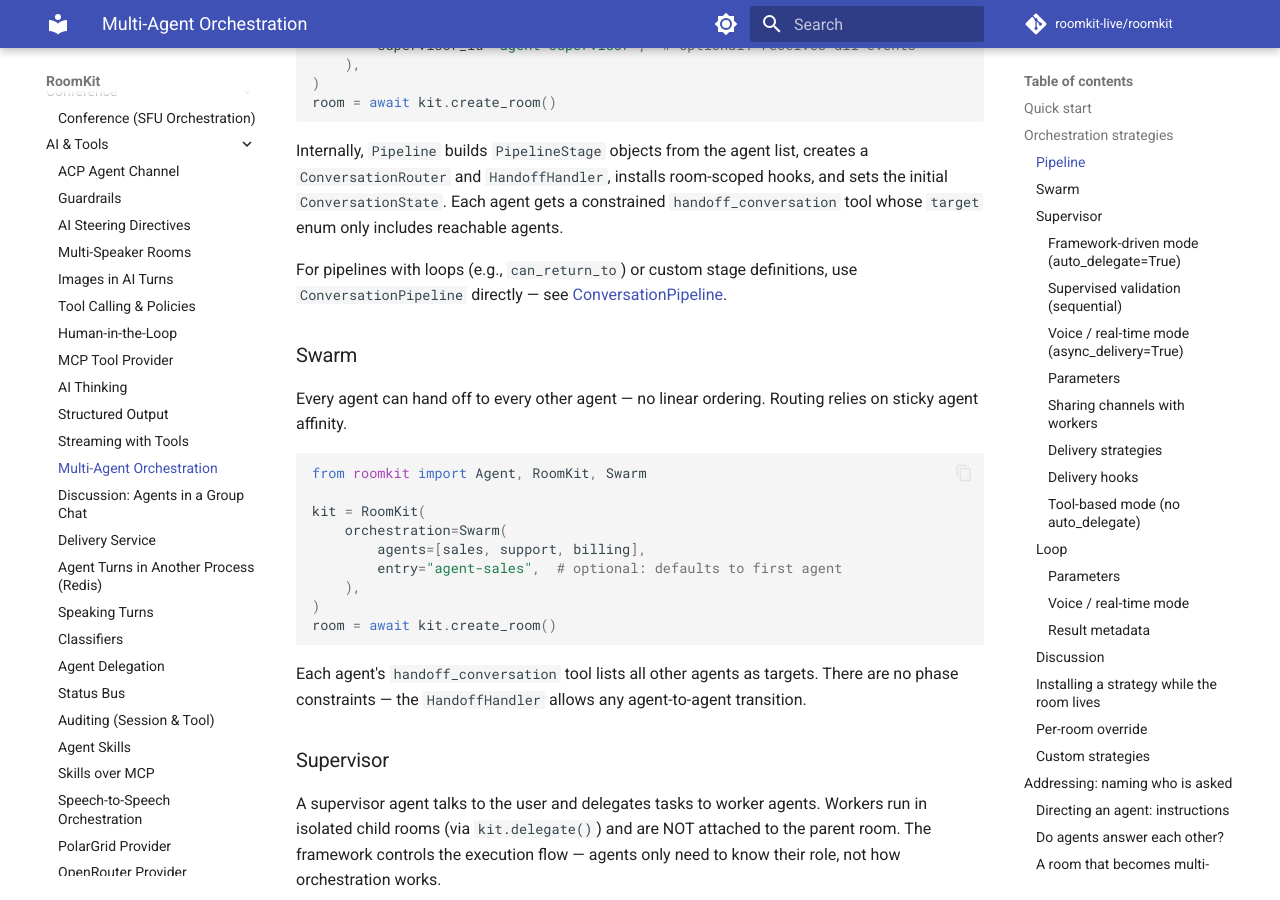
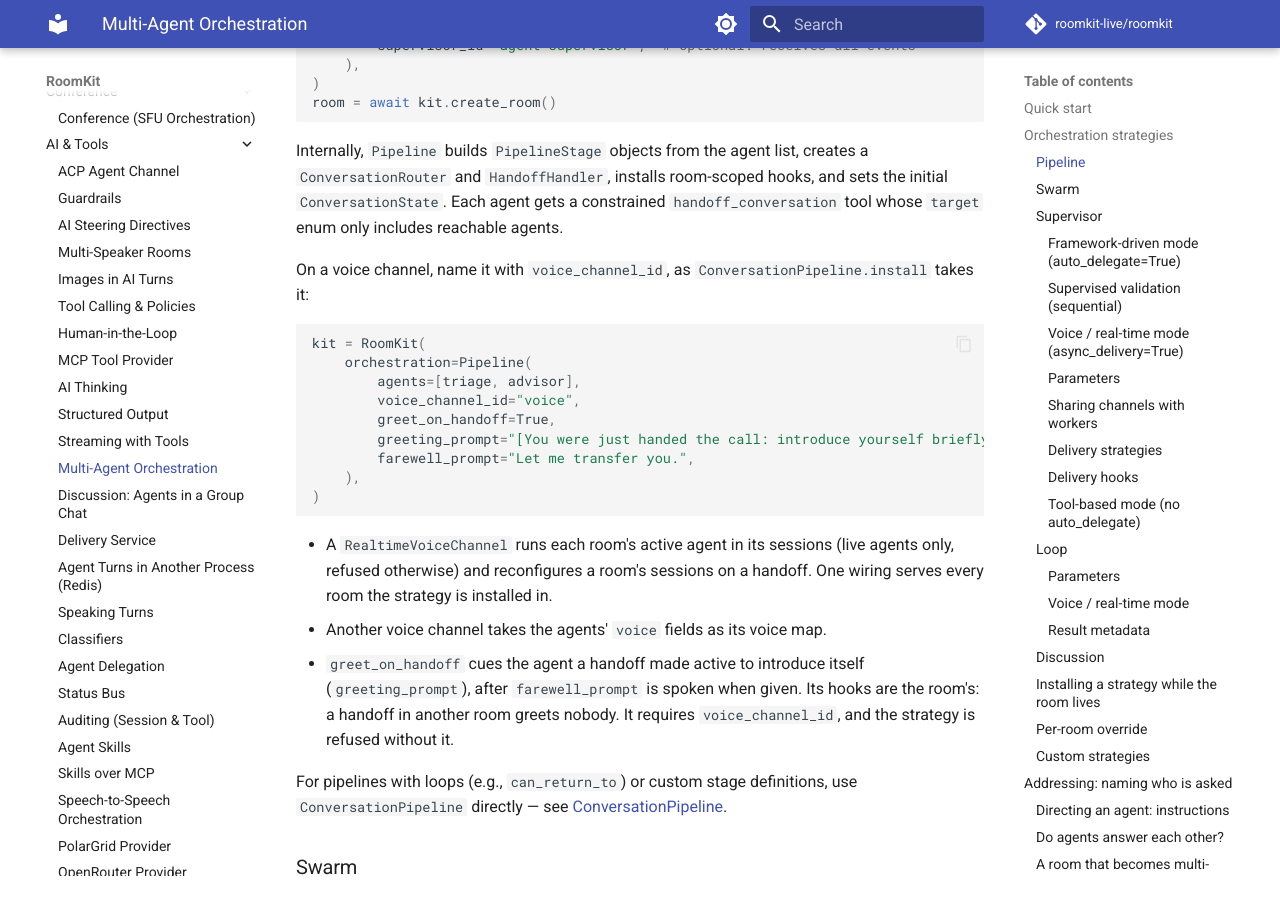
Before and after one commit to roomkit-live/roomkit-docs, an MkDocs documentation site: the page built from docs/guides/orchestration.md, in a window 1280 px wide and 900 px high, scrolled down 1057 px. Built offline with MkDocs 1.6.1 and Material for MkDocs 9.7.7, drawn with Linux system fonts in a browser that asks for light colours; comment, search, counter and statistics services are not loaded.

Commit message:
docs(orchestration): what the Pipeline strategy's voice parameters do (RMK-873)

````diff
--- a/docs/guides/orchestration.md
+++ b/docs/guides/orchestration.md
@@ -41,6 +41,24 @@ room = await kit.create_room()
 ```
 
 Internally, `Pipeline` builds `PipelineStage` objects from the agent list, creates a `ConversationRouter` and `HandoffHandler`, installs room-scoped hooks, and sets the initial `ConversationState`. Each agent gets a constrained `handoff_conversation` tool whose `target` enum only includes reachable agents.
+
+On a voice channel, name it with `voice_channel_id`, as `ConversationPipeline.install` takes it:
+
+```python
+kit = RoomKit(
+    orchestration=Pipeline(
+        agents=[triage, advisor],
+        voice_channel_id="voice",
+        greet_on_handoff=True,
+        greeting_prompt="[You were just handed the call: introduce yourself briefly]",
+        farewell_prompt="Let me transfer you.",
+    ),
+)
+```
+
+- A `RealtimeVoiceChannel` runs each room's active agent in its sessions (live agents only, refused otherwise) and reconfigures a room's sessions on a handoff. One wiring serves every room the strategy is installed in.
+- Another voice channel takes the agents' `voice` fields as its voice map.
+- `greet_on_handoff` cues the agent a handoff made active to introduce itself (`greeting_prompt`), after `farewell_prompt` is spoken when given. Its hooks are the room's: a handoff in another room greets nobody. It requires `voice_channel_id`, and the strategy is refused without it.
 
 For pipelines with loops (e.g., `can_return_to`) or custom stage definitions, use `ConversationPipeline` directly — see [ConversationPipeline](#conversationpipeline).
 
````
